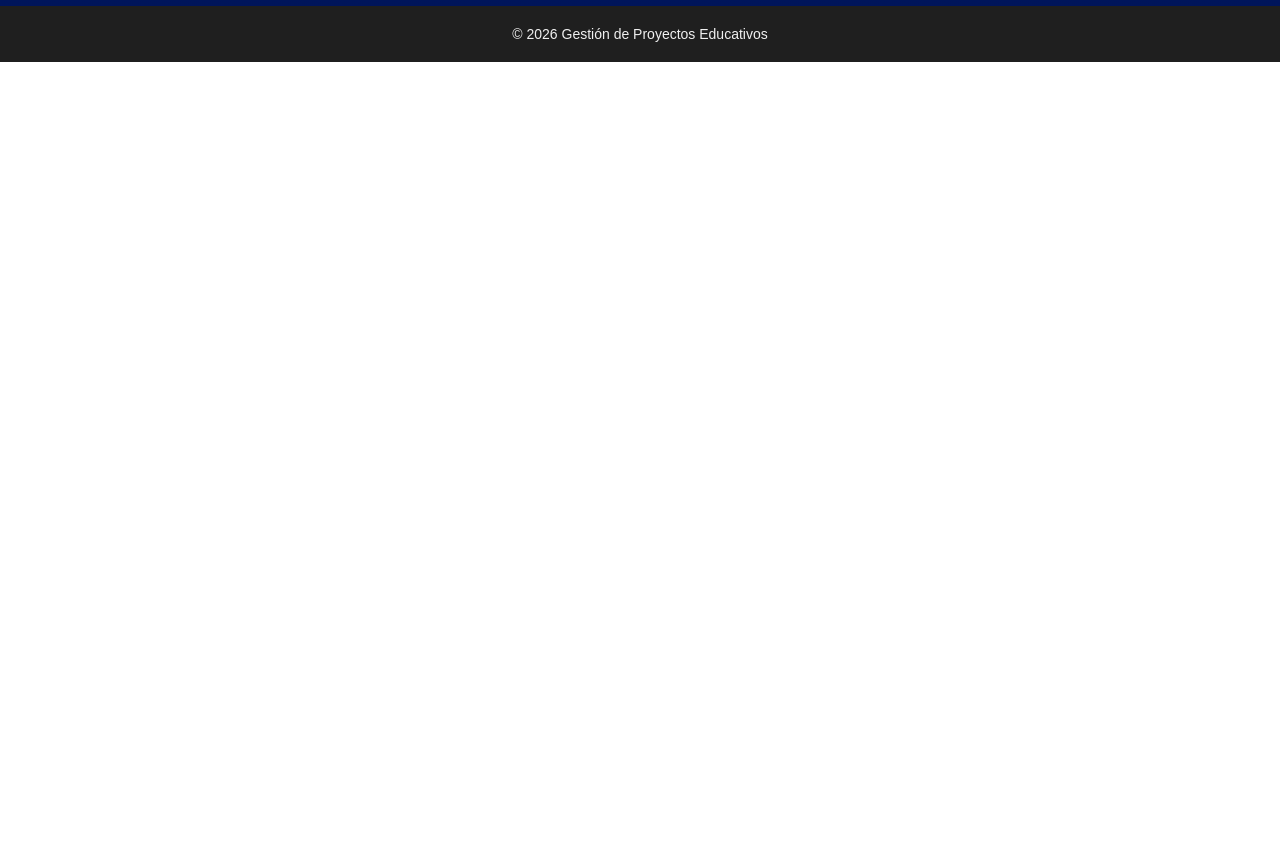
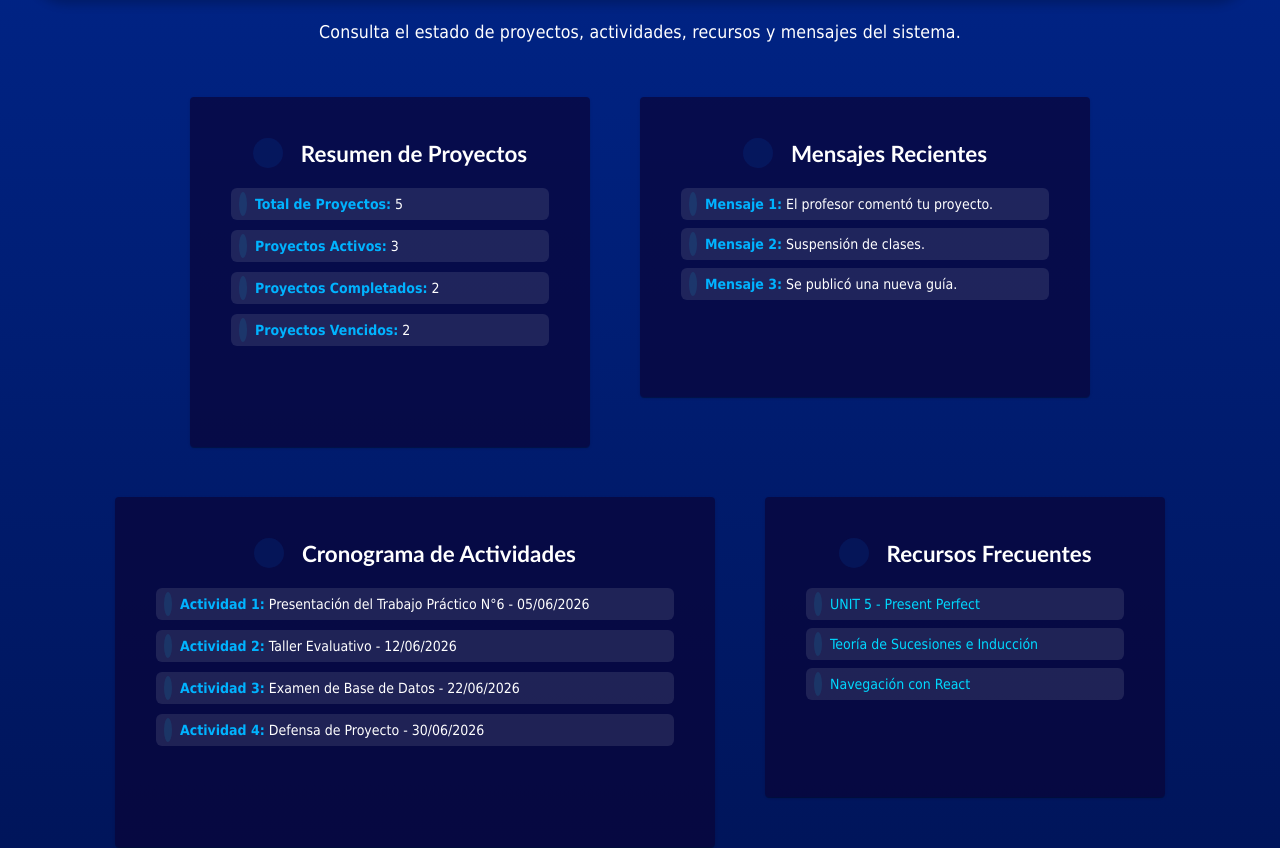
Before and after one commit to alexanderlobo20/pv_tp3_grupo9, a React (Vite) app: page / in a window 1280 px wide. Shown: the part 991-1839 px from the top of the page. Before the commit the page ends 1053 px from the top, so only its background shows below. Built offline with nearby package versions, Linux system fonts and the light colour scheme.

Commit message:
Update Dashboard.jsx

```diff
--- a/src/components/Dashboard.jsx
+++ b/src/components/Dashboard.jsx
@@ -1,18 +1,65 @@
 import React from 'react';
+import {Container, Typography, Box, Card, CardContent} from '@mui/material';
 
 function Dashboard() {
   return (
-    <div
-      style={{
-        color: 'white',
-        fontSize: '2rem',
-        textAlign: 'center',
-        padding: '20px',
-      }}
-    >
-      <p>Actividad 2</p>
-      <h1>{'Desarrollar componente <Dashboard />'}</h1>
-    </div>
+    <Container maxWidth="xl" className="dashboard">
+
+      <Typography variant="h3" className="dashboard-titulo"><i className="bi bi-speedometer2"></i>Información Académica</Typography>
+
+      <Typography variant="body1" align="center"
+        sx={{
+          color: '#fff',
+          mb: 4,
+          fontSize: '1.1rem',
+          fontFamily: 'Century Gothic, Tahoma, Geneva, Verdana, sans-serif',
+        }}> Consulta el estado de proyectos, actividades, recursos y mensajes del sistema. </Typography>
+
+      <Box className="dashboard-contenido">
+
+        <Card className="Resumen">
+          <CardContent>
+            <h2><i className="bi bi-collection"></i>Resumen de Proyectos</h2>
+            <p><i className="bi bi-ui-checks"></i><strong>Total de Proyectos:</strong> 5</p>
+            <p><i className="bi bi-bookmark-plus-fill"></i><strong>Proyectos Activos:</strong> 3</p>
+            <p><i className="bi bi-bookmark-check-fill"></i><strong>Proyectos Completados:</strong> 2</p>
+            <p><i className="bi bi-bookmark-x-fill"></i><strong>Proyectos Vencidos:</strong> 2</p>
+          </CardContent>
+        </Card>
+
+        <Card className="Mensajes">
+          <CardContent><h2><i className="bi bi-wechat"></i>Mensajes Recientes</h2>
+            <ul>
+              <li><i className="bi bi-bell-fill"></i><strong>Mensaje 1:</strong> El profesor comentó tu proyecto.</li>
+              <li><i className="bi bi-bell-slash-fill"></i><strong> Mensaje 2:</strong> Suspensión de clases.</li>
+              <li><i className="bi bi-bell-fill"></i><strong> Mensaje 3:</strong> Se publicó una nueva guía.</li>
+            </ul>
+          </CardContent>
+        </Card>
+
+        <Card className="Cronograma">
+          <CardContent>
+            <h2><i className="bi bi-calendar4-range"></i>Cronograma de Actividades</h2>
+            <p><i className="bi bi-hourglass"></i><strong>Actividad 1:</strong> Presentación del Trabajo Práctico N°6 - 05/06/2026</p>
+            <p><i className="bi bi-hourglass-bottom"></i><strong>Actividad 2:</strong> Taller Evaluativo - 12/06/2026</p>
+            <p><i className="bi bi-hourglass-split"></i><strong>Actividad 3:</strong> Examen de Base de Datos - 22/06/2026</p>
+            <p><i className="bi bi-hourglass-top"></i><strong>Actividad 4:</strong> Defensa de Proyecto - 30/06/2026</p>
+          </CardContent>
+        </Card>
+
+        <Card className="Recursos">
+          <CardContent>
+            <h2><i className="bi bi-laptop"></i>Recursos Frecuentes</h2>
+            <ul>
+              <li><i className="bi bi-box-arrow-in-up-right"></i><a href="#">UNIT 5 - Present Perfect</a></li>
+              <li><i className="bi bi-box-arrow-in-up-right"></i><a href="#">Teoría de Sucesiones e Inducción</a></li>
+              <li><i className="bi bi-box-arrow-in-up-right"></i><a href="#">Navegación con React</a></li>
+              </ul>
+          </CardContent>
+        </Card>
+
+      </Box>
+    </Container>
   );
 }
 
```
